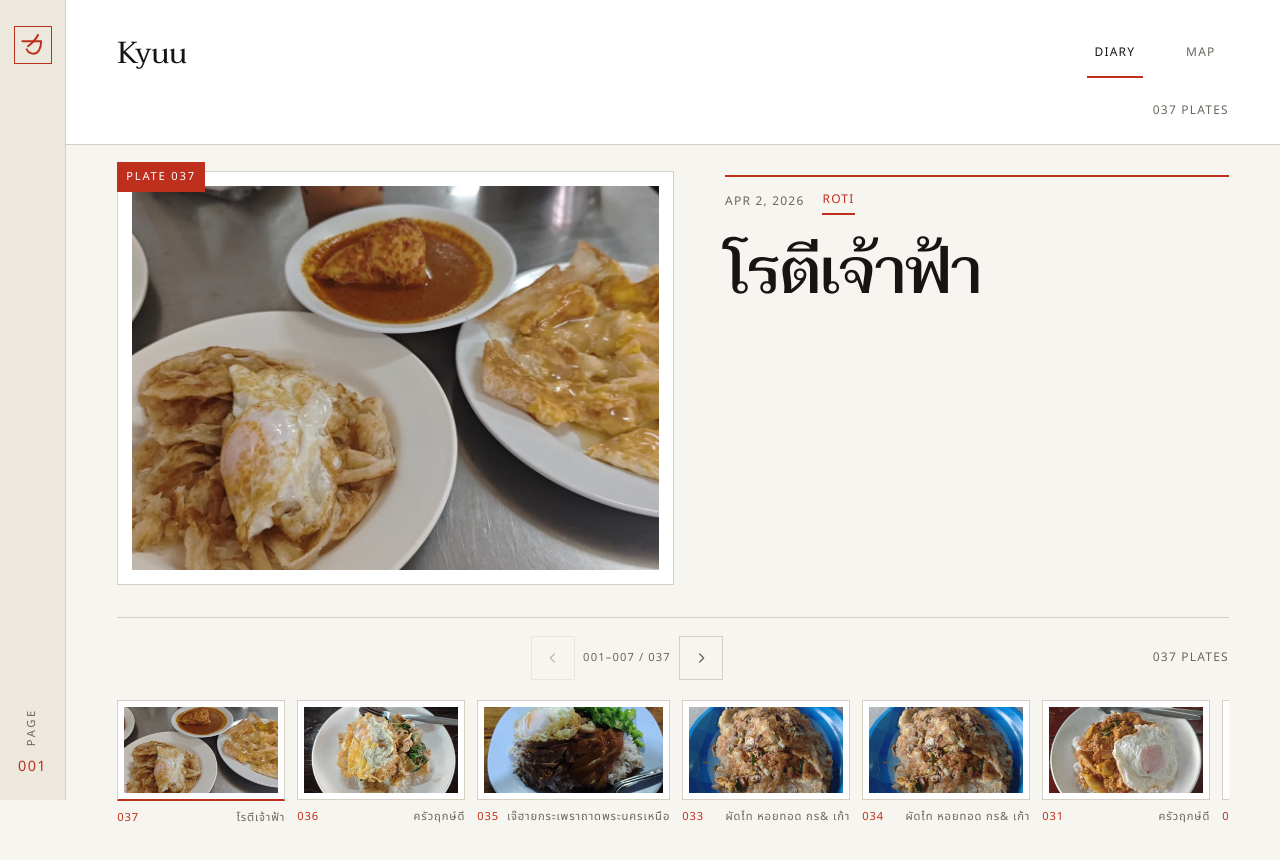
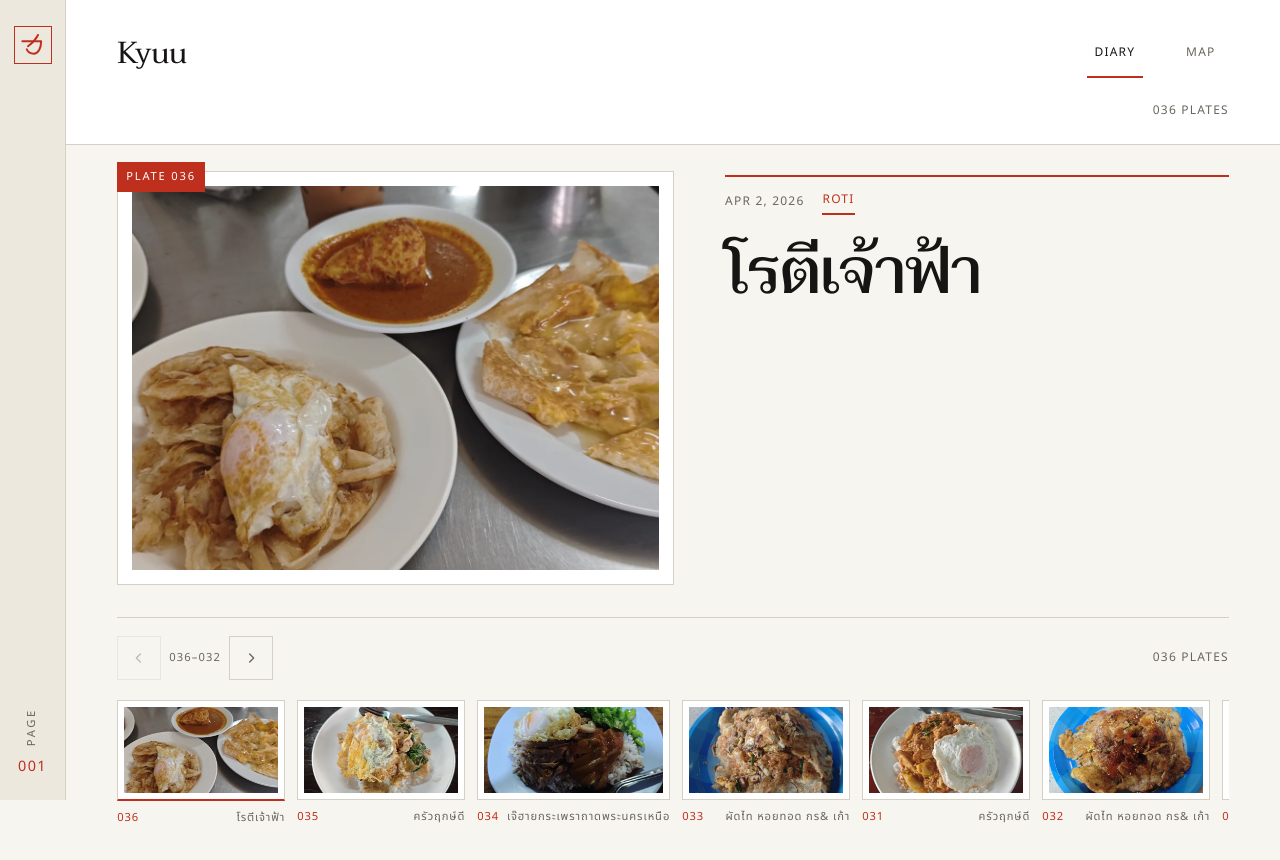
Before and after one commit to 8818x/kyuu, a plain HTML site: page index.html in a window 1280 px wide. Drawn offline with nearby package versions, Linux system fonts and the light colour scheme.

Commit message:
Remove duplicate photo, fix strip range to show plate numbers, correct arrow labels

```diff
--- a/app.js
+++ b/app.js
@@ -377,22 +377,26 @@ function renderDiary() {
     const prev = document.createElement("button");
     prev.type = "button";
     prev.className = "strip-nav-btn";
-    prev.setAttribute("aria-label", "Earlier plates");
+    prev.setAttribute("aria-label", "Newer plates");
     prev.innerHTML = '<svg viewBox="0 0 24 24" width="16" height="16" fill="none" aria-hidden="true"><path d="M14 6l-6 6 6 6" stroke="currentColor" stroke-width="2" stroke-linecap="round" stroke-linejoin="round"/></svg>';
     const next = document.createElement("button");
     next.type = "button";
     next.className = "strip-nav-btn";
-    next.setAttribute("aria-label", "Later plates");
+    next.setAttribute("aria-label", "Older plates");
     next.innerHTML = '<svg viewBox="0 0 24 24" width="16" height="16" fill="none" aria-hidden="true"><path d="M10 6l6 6-6 6" stroke="currentColor" stroke-width="2" stroke-linecap="round" stroke-linejoin="round"/></svg>';
     const range = document.createElement("span");
     range.className = "strip-range";
     const updateRange = () => {
-      const first = inner.firstElementChild;
-      const step = first ? first.getBoundingClientRect().width + 12 : 1;
-      const start = Math.min(list.length, Math.floor(inner.scrollLeft / step) + 1);
-      const visible = Math.max(1, Math.ceil(inner.clientWidth / step));
-      const end = Math.min(list.length, start + visible - 1);
-      range.textContent = pad(start) + "–" + pad(end) + " / " + pad(list.length);
+      const thumbs = [...inner.children];
+      if (!thumbs.length) return;
+      const step = thumbs[0].getBoundingClientRect().width + 12;
+      const startIdx = Math.min(thumbs.length - 1, Math.max(0, Math.round(inner.scrollLeft / step)));
+      const visible = Math.max(1, Math.round(inner.clientWidth / step));
+      const endIdx = Math.min(thumbs.length - 1, startIdx + visible - 1);
+      const numOf = (el) => el.querySelector(".thumb-meta b")?.textContent || "";
+      const a = numOf(thumbs[startIdx]);
+      const b = numOf(thumbs[endIdx]);
+      range.textContent = a === b ? a : a + "–" + b;
       prev.disabled = inner.scrollLeft <= 2;
       next.disabled = inner.scrollLeft + inner.clientWidth >= inner.scrollWidth - 2;
     };
--- a/data/entries.js
+++ b/data/entries.js
@@ -13,15 +13,6 @@
 //   price: 180              // shown as "฿180"
 // Old entries with only "image" still work exactly as before.
 window.DIARY_ENTRIES = [
-  {
-    date: "2025-11-26",
-    shop: "ผัดไท หอยทอด กร& เก้า",
-    type: "PadThaiHoiTod",
-    image: "images/1795090695048.jpg",
-    display: "images/1795090695048-display.webp",
-    maps: "https://www.google.com/maps/@13.824002421411782,100.51619379335499,17z?hl=en",
-    note: ""
-  },
   {
     date: "2026-04-02",
     shop: "โรตีเจ้าฟ้า",
--- a/index.html
+++ b/index.html
@@ -6,7 +6,7 @@
   <title>Kyuu</title>
   <link rel="icon" href="data:,">
   <link rel="stylesheet" href="https://unpkg.com/leaflet@1.9.4/dist/leaflet.css">
-  <link rel="stylesheet" href="styles.css?v=97">
+  <link rel="stylesheet" href="styles.css?v=98">
 </head>
 <body>
   <a class="skip-link" href="#main">Skip to content</a>
@@ -98,7 +98,7 @@
   </div>
 
   <script src="https://unpkg.com/leaflet@1.9.4/dist/leaflet.js"></script>
-  <script src="data/entries.js?v=97"></script>
-  <script src="app.js?v=97"></script>
+  <script src="data/entries.js?v=98"></script>
+  <script src="app.js?v=98"></script>
 </body>
 </html>
--- a/styles.css
+++ b/styles.css
@@ -110,11 +110,11 @@ input{caret-color:var(--accent)}
 /* print strip */
 .print-strip{margin-top:32px;border-top:1px solid var(--rule);padding-top:18px}
 .strip-head{display:flex;justify-content:space-between;align-items:center;gap:16px;font-family:var(--label);font-size:.7rem;letter-spacing:.22em;text-transform:uppercase;color:var(--secondary);margin-bottom:16px}
-.strip-nav{display:flex;align-items:center;gap:8px;margin-left:auto}
+.strip-nav{display:flex;align-items:center;gap:8px}
 .strip-nav-btn{display:grid;place-items:center;width:44px;height:44px;appearance:none;background:none;border:1px solid var(--rule);color:var(--secondary);cursor:pointer}
 .strip-nav-btn:hover:not(:disabled){border-color:var(--accent);color:var(--accent)}
 .strip-nav-btn:disabled{opacity:.4;cursor:default}
-.strip-range{font-family:var(--label);font-size:.7rem;letter-spacing:.1em;color:var(--secondary);font-variant-numeric:tabular-nums;white-space:nowrap}
+.strip-range{font-family:var(--label);font-size:.7rem;letter-spacing:.1em;color:var(--secondary);font-variant-numeric:tabular-nums;white-space:nowrap;min-width:8ch;text-align:center}
 .diary-few .content{padding-bottom:56px}
 .diary-few .print-thumb{flex-basis:220px}
 .strip-inner{display:flex;gap:12px;overflow-x:auto;padding:4px 2px 12px;scroll-snap-type:x proximity}
```
Also changed, not shown: images/1795090695048-display.webp (deleted), images/1795090695048.jpg (deleted).
